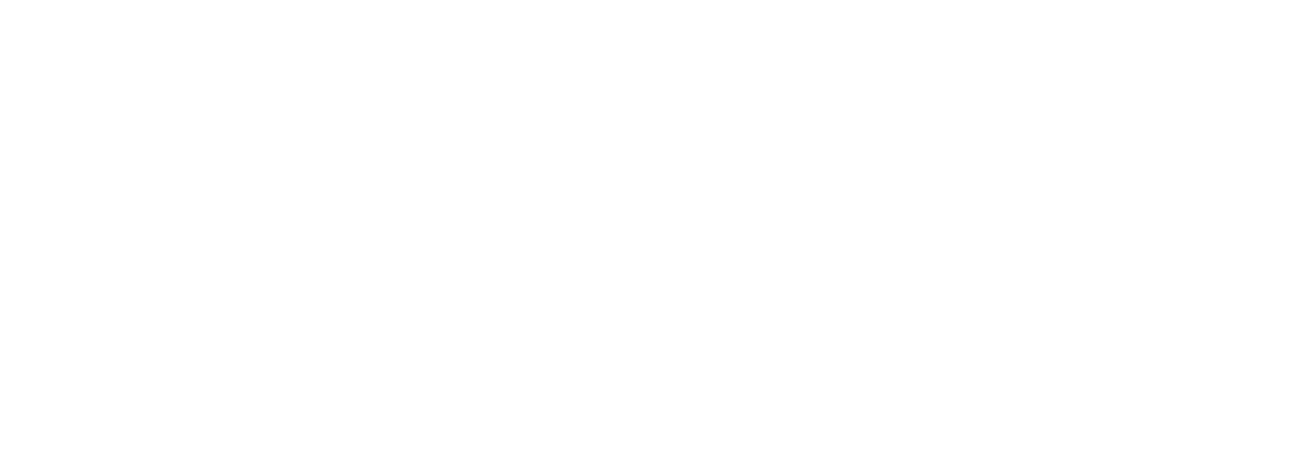
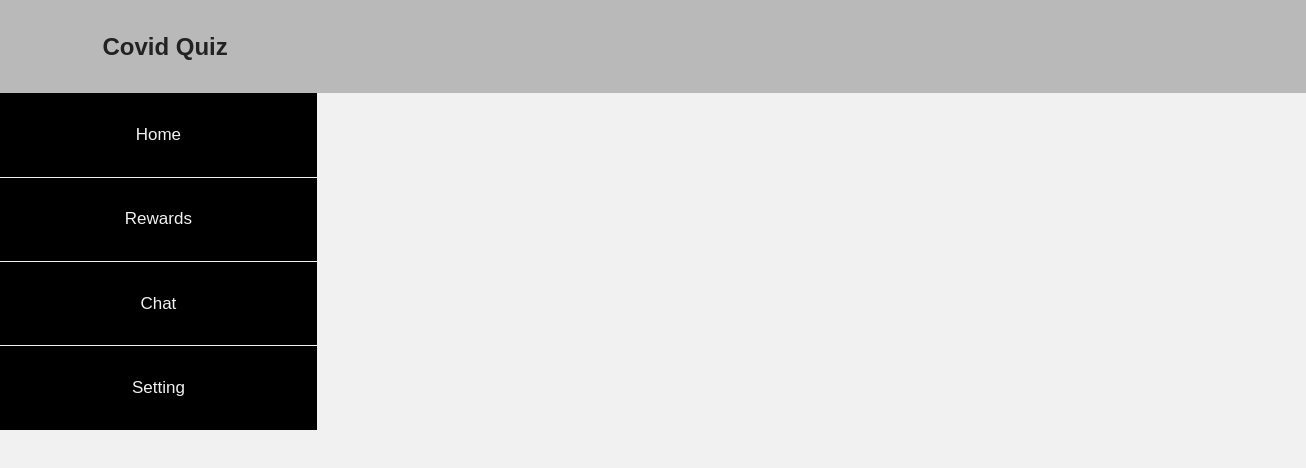
Before and after one commit to wyankai/IntegratedProject, a plain HTML site: page index.html in a window 1280 px wide. Shown: the whole page, 1306 px wide, since content can reach past the window. Drawn offline with nearby package versions, Linux system fonts and the light colour scheme.

Commit message:
Update the visuals for the website

```diff
--- a/index.html
+++ b/index.html
@@ -7,6 +7,32 @@
     <link href="style.css" rel="stylesheet" type="text/css" />
   </head>
   <body>
+    <!-- For theme buttons. Ajax to change the colour of the backgrounds etc -->
+        <script src = "https://ajax.googleapis.com/ajax/libs/jquery/3.4.0/jquery.min.js"></script>
+
+      <div class="header" >
+        <h2>Covid Quiz</h2>
+      </div>
+
+      <section class="container">
+
+        <!-- To run code the moment the website loads-->
+        <body onLoad="toggleDarkMode()"></body>
+
+          <!-- For navigation menu -->
+        <div class="topnav">
+          <a id = "home">Home</a>
+          <a id ="rewards">Rewards</a>
+          <a id ="chat">Chat</a>
+          <a id ="setting">Setting</a>
+        </div>
+
+        <div class= "body">
+
+        </div>
+
+      </section>
+
     <script src="script.js"></script>
   </body>
 </html>
--- a/style.css
+++ b/style.css
@@ -0,0 +1,76 @@
+/*STYLING OF THE WEBSITE'S BODY*/
+body {
+    margin: 0;
+    font-family: Arial, Helvetica, sans-serif;
+    color:#222;
+    background-color:rgb(241, 241, 241);
+  }
+
+
+  body.dark {
+    background-color:rgb(59, 59, 59);
+    color:#fff;
+  }
+
+
+  /*HEADER */
+  .header {
+    padding: 1%;
+    width: 100%;
+    background-blend-mode: darken ;
+    background: rgb(185, 185, 185);
+  }
+
+  .header h2 {
+    margin-left:7%;
+  }
+
+  /*Body (as in the class) */
+  .body{
+    display: flex;
+    flex-direction: column;
+    flex: 3 1 0 ;
+  }
+
+  /*FLEX BOX*/
+  .container{
+      display: flex;
+      width: 100%;
+      flex-wrap: wrap;
+      margin: 0;
+  }
+
+  .topnav{
+    width: 10%;
+    flex: 1 1 0;
+  }
+
+
+  /* NAVIGATION BAR */
+  .topnav {
+    overflow: hidden;
+    display: flex;
+    flex-direction: column;
+    margin-right: 1%;
+  }
+
+  .topnav a {
+    margin-bottom: 1px;
+    float: left;
+    color: #f2f2f2;
+    background-color: black;
+    text-align: center;
+    padding: 10% 20%;
+    text-decoration: none;
+    font-size: 17px;
+  }
+
+  .topnav a:hover {
+    background-color: #ddd;
+    color: black;
+  }
+
+  .topnav a.active {
+    background-color: white;
+    color: black;
+  }
```
